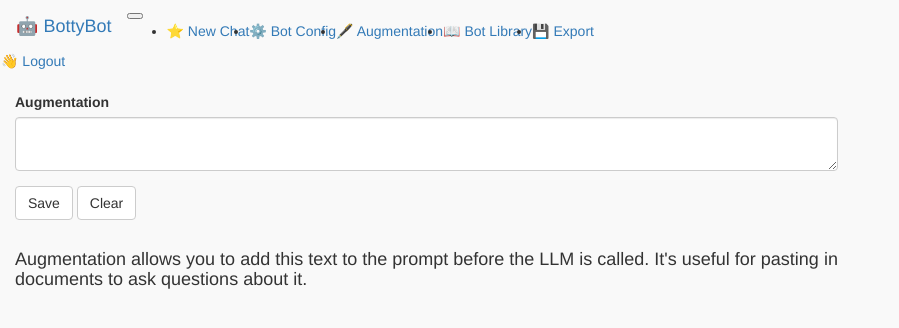
After one commit to patw/Bottybot, a Flask app: template templates/augment.html in a window 1280 px wide. The commit adds this page. Shown: the top 328 px of the page, without its empty margins (0-899 px from the left). Run offline with Flask 3, Linux system fonts and the light colour scheme; the template is opened without the code that fills it: values that come from a table or form of the project are taken from there, others are empty; parts of the project's set-up code (start-up, migrations or seed data) failed here and were passed over; some libraries are stand-ins or nearby versions.

Commit message:
Added augmentation feature and model sample file

```diff
--- a/app.py
+++ b/app.py
@@ -112,6 +112,16 @@ def load_bot_library():
     data = []
     with open("bots.json", 'r', encoding='utf-8') as file:
         data = json.load(file)
+    return data
+
+# Load the augmentation file if there is one. This is used to augment the prompt with additional data
+def load_augmentation(file_path):
+    data = ""
+    try:
+        with open(file_path, 'r', encoding='utf-8') as file:
+            data = json.load(file)
+    except:
+        pass
     return data
 
 # Output the whole history as a text blob
@@ -232,12 +242,17 @@ class BotLibraryForm(FlaskForm):
     bot = SelectField('Select Premade Bot', choices=[], validators=[DataRequired()])
     load_bot = SubmitField('Load')
 
+# Augmentation edit/clear form
+class AugmentationForm(FlaskForm):
+    augmentation = TextAreaField('Augmentation')
+    save = SubmitField('Save')
+    clear = SubmitField('Clear')
+
 # Amazing, I hate writing this stuff
 class LoginForm(FlaskForm):
     username = StringField('Username', validators=[DataRequired()])
     password = PasswordField('Password', validators=[DataRequired()])
     submit = SubmitField('Login')
-
 
 # Define a decorator to check if the user is authenticated
 # No idea how this works...  Magic.
@@ -271,6 +286,10 @@ def index():
     bot_file = session["user"] + "-bot.json"
     bot_config = load_bot_config(bot_file)
 
+    # Load the augmentation
+    augment_file = session["user"] + "-augment.json"
+    augmentation = load_augmentation(augment_file)
+
     # If user is prompting send it
     if form.validate_on_submit():
         # Get the form variables
@@ -281,9 +300,9 @@ def index():
         history.append(new_history)
         prompt = text_history(history) + form_result["prompt"]
 
-        # Prompt the LLM, add that to history too!
+        # Prompt the LLM (with the augmentation), add that to history too!
         session["model_type"] = form_result["model_type"]
-        new_history = llm_proxy(prompt, bot_config, form_result["model_type"])
+        new_history = llm_proxy(augmentation + prompt, bot_config, form_result["model_type"])
         history.append(new_history)
 
         # Dump the history to the user file - multitenant!
@@ -320,6 +339,33 @@ def config():
         return redirect(url_for('index'))
 
     return render_template('config.html', form=form)
+
+# Configure the prompt augmentation
+@app.route('/augment', methods=['GET', 'POST'])
+@login_required
+def augment():
+    augment_file = session["user"] + "-augment.json"
+    augmentation = load_augmentation(augment_file)
+    form = AugmentationForm()
+
+    # Populate the form
+    form.augmentation.data = augmentation
+
+    # Save the augmentation on a per user basis
+    if form.validate_on_submit():
+        form_result = request.form.to_dict(flat=True)
+        # Clear the file or store it
+        if "clear" in form_result:
+            try:
+                os.remove(augment_file)
+            except:
+                pass
+        else:
+            with open(augment_file, 'w',  encoding='utf-8') as file:
+                json.dump(form_result["augmentation"], file)
+        return redirect(url_for('index'))
+
+    return render_template('augment.html', form=form)
 
 # Bot Library
 @app.route('/library', methods=['GET', 'POST'])
--- /dev/null
+++ b/templates/augment.html
@@ -0,0 +1,15 @@
+{% extends 'bot_base.html' %}
+{% import "bootstrap/wtf.html" as wtf %}
+
+{% block content %}
+<div class="container-fluid">
+    <div class="row">
+        <div class="col-md-8 col-lg-8 mx-lg-auto mx-md-auto">
+            {{ wtf.quick_form(form) }}
+            <br/>
+            <h4>Augmentation allows you to add this text to the prompt before the LLM is called.
+                It's useful for pasting in documents to ask questions about it.</h4>
+        </div>
+    </div>
+</div>
+{% endblock %}
--- a/templates/bot_base.html
+++ b/templates/bot_base.html
@@ -35,6 +35,9 @@ Botty Bot
                 <a class="nav-link" href="/config">⚙️ Bot Config</a>
             </li>
             <li class="nav-item">
+                <a class="nav-link" href="/augment">🖋️ Augmentation</a>
+            </li>
+            <li class="nav-item">
                 <a class="nav-link" href="/library">📖 Bot Library</a>
             </li>
             <li class="nav-item">
```
Also changed, not shown: 2 other files.
